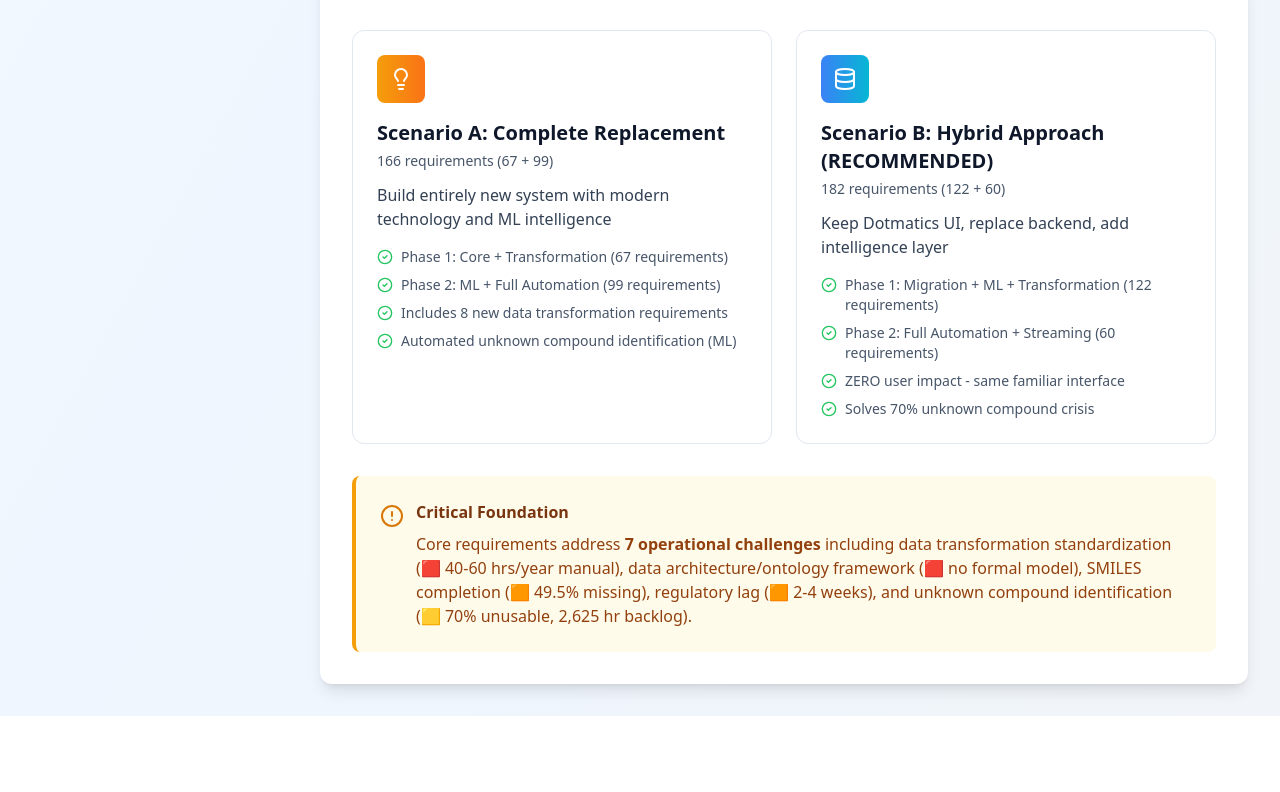
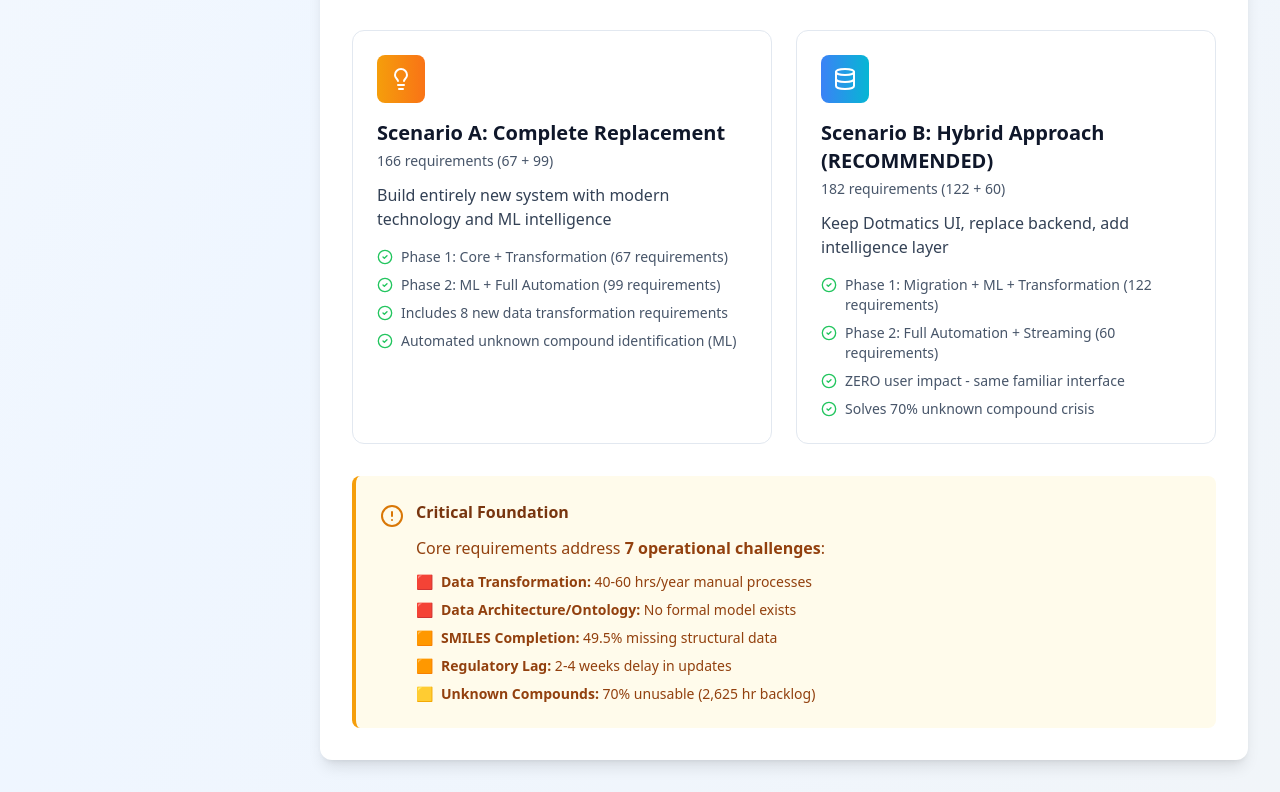
Before and after one commit to akannan2987/Pandora_toolbox_PRD, a React (Vite) app: page / in a window 1280 px wide. Shown: the part 1633-2425 px from the top of the page. Before the commit the page ends 2349 px from the top, so only its background shows below. Built offline with nearby package versions, Linux system fonts and the light colour scheme.

Commit message:
Updated App.tsx

```diff
--- a/src/App.tsx
+++ b/src/App.tsx
@@ -347,11 +347,33 @@ function OverviewSection() {
       <div className="bg-amber-50 border-l-4 border-amber-500 rounded-lg p-6">
         <div className="flex items-start">
           <AlertCircle className="w-6 h-6 text-amber-600 mt-1 mr-3 flex-shrink-0" />
-          <div>
-            <h4 className="font-bold text-amber-900 mb-2">Critical Foundation</h4>
-            <p className="text-amber-800">
-              Core requirements address <span className="font-semibold">7 operational challenges</span> including data transformation standardization (🟥 40-60 hrs/year manual), data architecture/ontology framework (🟥 no formal model), SMILES completion (🟧 49.5% missing), regulatory lag (🟧 2-4 weeks), and unknown compound identification (🟨 70% unusable, 2,625 hr backlog).
+          <div className="flex-1">
+            <h4 className="font-bold text-amber-900 mb-3">Critical Foundation</h4>
+            <p className="text-amber-800 mb-3">
+              Core requirements address <span className="font-semibold">7 operational challenges</span>:
             </p>
+            <ul className="space-y-2 text-amber-800 text-sm">
+              <li className="flex items-start">
+                <span className="font-semibold mr-2">🟥</span>
+                <span><span className="font-semibold">Data Transformation:</span> 40-60 hrs/year manual processes</span>
+              </li>
+              <li className="flex items-start">
+                <span className="font-semibold mr-2">🟥</span>
+                <span><span className="font-semibold">Data Architecture/Ontology:</span> No formal model exists</span>
+              </li>
+              <li className="flex items-start">
+                <span className="font-semibold mr-2">🟧</span>
+                <span><span className="font-semibold">SMILES Completion:</span> 49.5% missing structural data</span>
+              </li>
+              <li className="flex items-start">
+                <span className="font-semibold mr-2">🟧</span>
+                <span><span className="font-semibold">Regulatory Lag:</span> 2-4 weeks delay in updates</span>
+              </li>
+              <li className="flex items-start">
+                <span className="font-semibold mr-2">🟨</span>
+                <span><span className="font-semibold">Unknown Compounds:</span> 70% unusable (2,625 hr backlog)</span>
+              </li>
+            </ul>
           </div>
         </div>
       </div>
```
